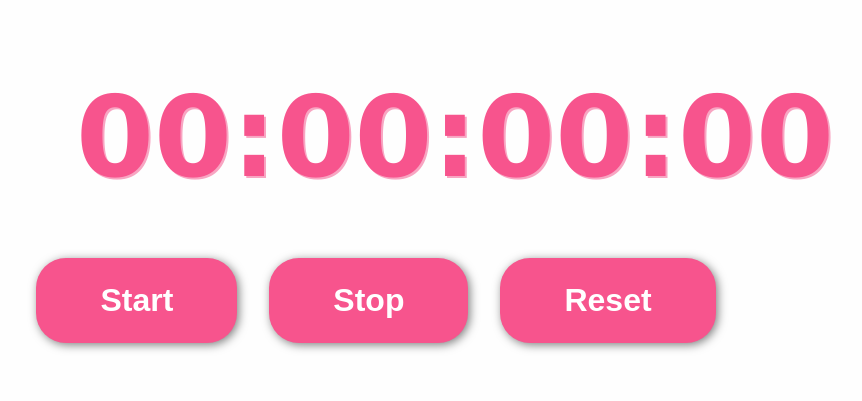
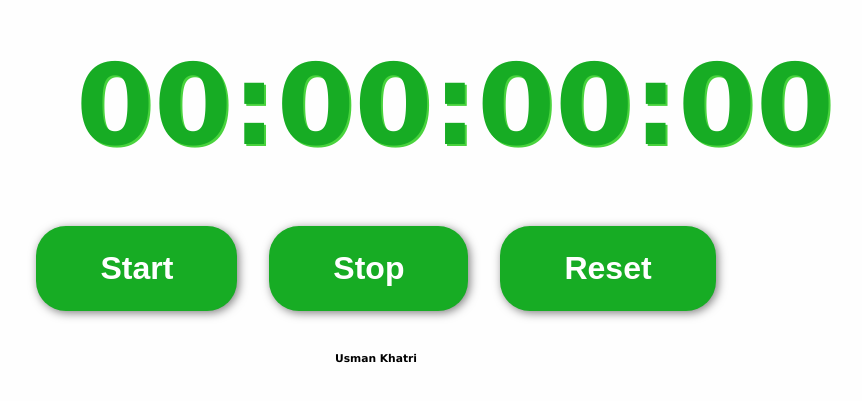
Before and after one commit to usmankhatri342/stop-watch, a plain HTML site: page index.html in a window 1280 px wide. Shown: the part 213-614 px from the top of the page, without its empty margins (264-1126 px from the left). Drawn offline with Linux system fonts and the light colour scheme.

Commit message:
STOP WATCH

```diff
--- a/index.html
+++ b/index.html
@@ -17,6 +17,8 @@
     </div>
 
 
+    <h6>Usman Khatri</h6>
+
     <script src="app.js"></script>
 </body>
 </html>
--- a/style.css
+++ b/style.css
@@ -12,8 +12,8 @@ body{
 #timer{
     font-size: 7rem;
     font-weight: 700;
-    text-shadow: 2px 2px #f8a5c2;
-    color: #f7548d;
+    text-shadow: 2px 2px #49d33d;
+    color: #17ac24;
     width: 600px;
     text-align: center;
     margin: 40px auto;
@@ -26,7 +26,7 @@ body{
 }
 
 button{
-    background-color: #f7548d;
+    background-color: #17ac24;
     color: #ffffff;
     border: none;
     font-size: 2rem;
@@ -39,7 +39,7 @@ button{
     transition: all 0.2s;
 }
 button:hover{
-    background-color: #f52a71;
+    background-color: #59df59;
     box-shadow: 2px 2px 10px rgba(0, 0, 0, 0.5);
 }
 button[disabled]{
```
